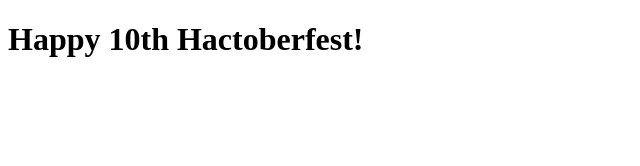
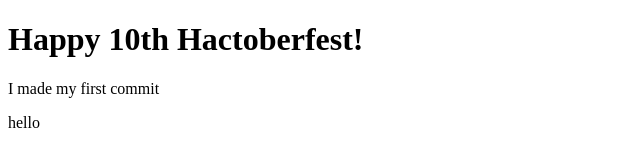
Before and after one commit to YaminiHedau/hactoberfest, a plain HTML site: page index.html in a window 1280 px wide. Shown: the whole page, without its empty margins (0-640 px from the left). Drawn offline with Linux system fonts and the light colour scheme.

Commit message:
added p tag

```diff
--- a/index.html
+++ b/index.html
@@ -10,5 +10,7 @@
     <h1>
         Happy 10th Hactoberfest!
     </h1>
+    <p> I made my first commit </p>
+    <p> hello </p>
 </body>
 </html>
```
